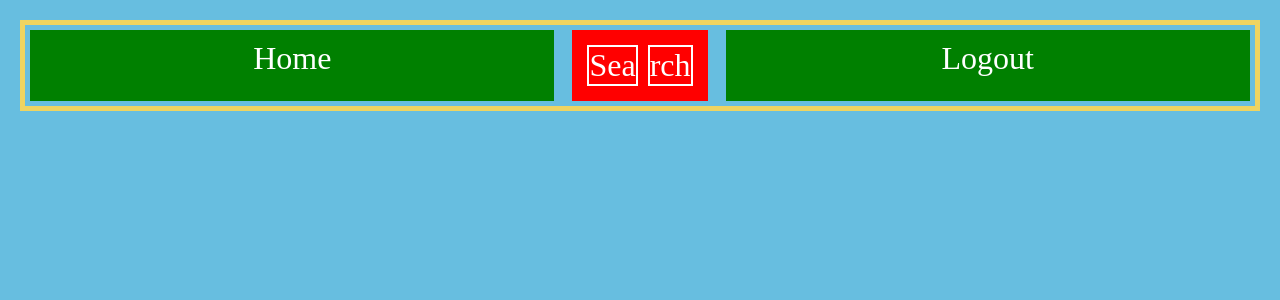
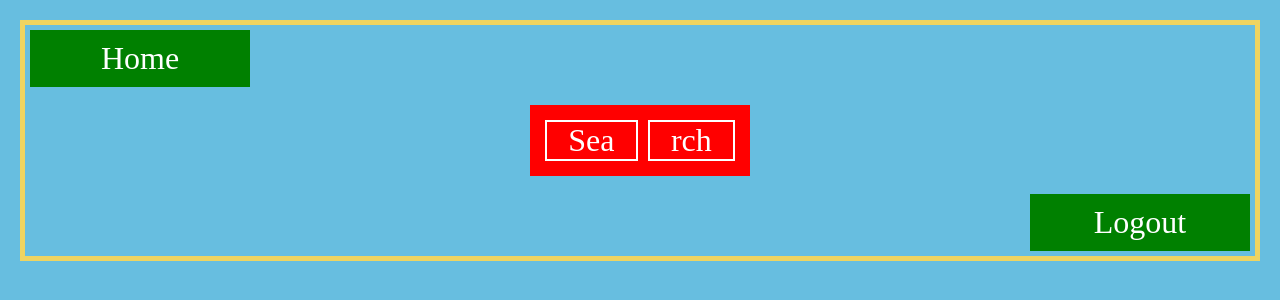
Before and after one commit to travb0t/top-exercises, a plain HTML site: page intro-flexbox/index.html in a window 1280 px wide. Drawn offline with Linux system fonts and the light colour scheme.

Commit message:
Adds new directory for JS follow along files
Add directory called intro-javascript with corresponding index.html

Small adjustments to stylesheet in intro-flexbox

```diff
--- a/intro-flexbox/style.css
+++ b/intro-flexbox/style.css
@@ -12,16 +12,18 @@ html, body {
 
 .container > div:nth-child(1) {
     background-color: green;
+    align-self: flex-start;
 }
 
 .container > div:nth-child(2) {
     background-color: red;
     display: flex;
-    flex: 0;
+    flex: none;
 }
 
 .container > div:nth-child(3) {
     background-color: green;
+    align-self: flex-end;
 }
 
 .container > div:nth-child(2):hover {
@@ -32,10 +34,18 @@ html, body {
     border: 5px solid #eed461;
     display: flex;
     gap: 8px;
+    justify-content: center;
+    flex-direction: column;
+    align-items: center;
+    /* flex-wrap: wrap; */
+}
+
+.item {
+    width: 200px;
 }
 
 .item, .item2 {
-    flex: 1;
+    flex: auto;
     margin: 5px;
 }
 
```
Also changed, not shown: intro-javascript/index.html (added, +17 -0 lines).
